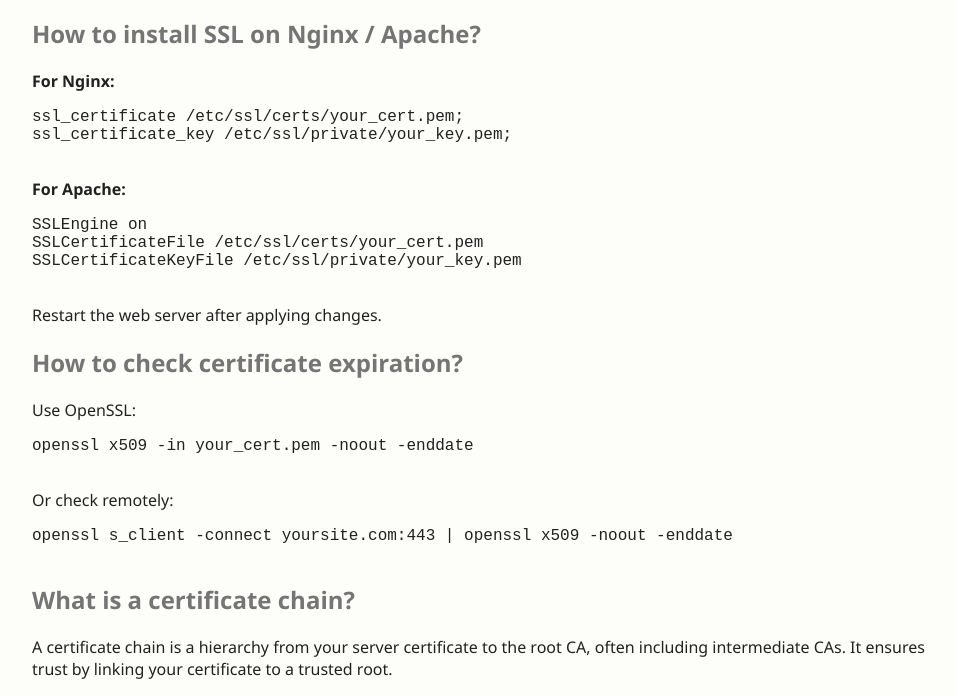
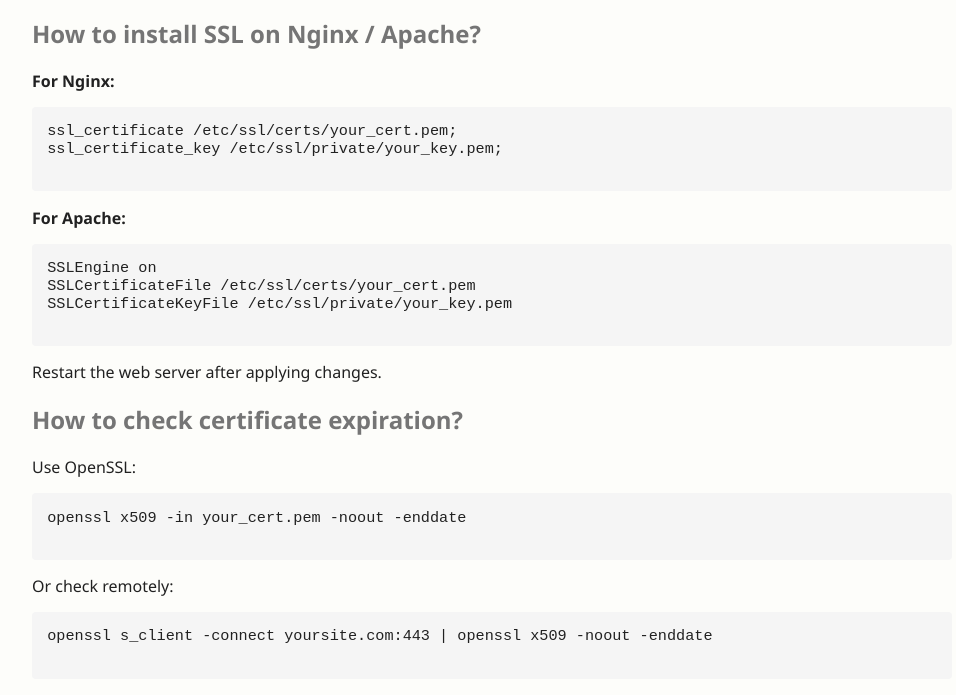
Before and after one commit to evt-eugene/self-signed-cert, a plain HTML site: page faq.html in a window 1280 px wide. Shown: the part 2091-2786 px from the top of the page, without its empty margins (148-1104 px from the left). Drawn offline with Linux system fonts and the light colour scheme.

Commit message:
Update styles.css

```diff
--- a/styles.css
+++ b/styles.css
@@ -3,6 +3,7 @@
     --primary-dark: #c68e17;
     --background: #f5f5dc1f;
     --disclaimer-background: #fff8e1;
+    --pre-background: #f5f5f5;
     --surface: #fff;
     --text: #212121;
     --text-light: #757575;
@@ -161,6 +162,18 @@
     margin-bottom: 1rem;
 }
 
+pre {
+  white-space: pre-wrap;
+  word-wrap: break-word;
+  overflow-x: auto;
+  background: var(--pre-background);
+  padding: 1em;
+  border-radius: 4px;
+  font-size: 0.95em;
+  max-width: 100%;
+  box-sizing: border-box;
+}
+
 footer {
     padding: 1.25rem var(--main-padding-horizontal);
     text-align: center;
```
